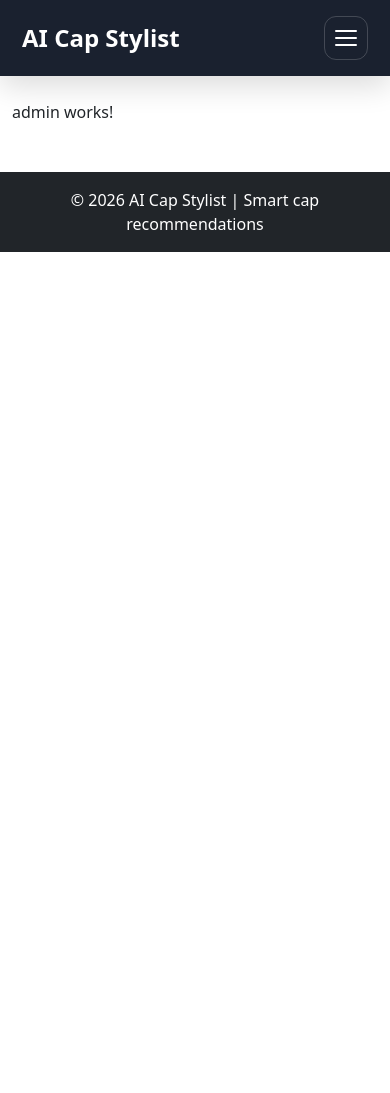
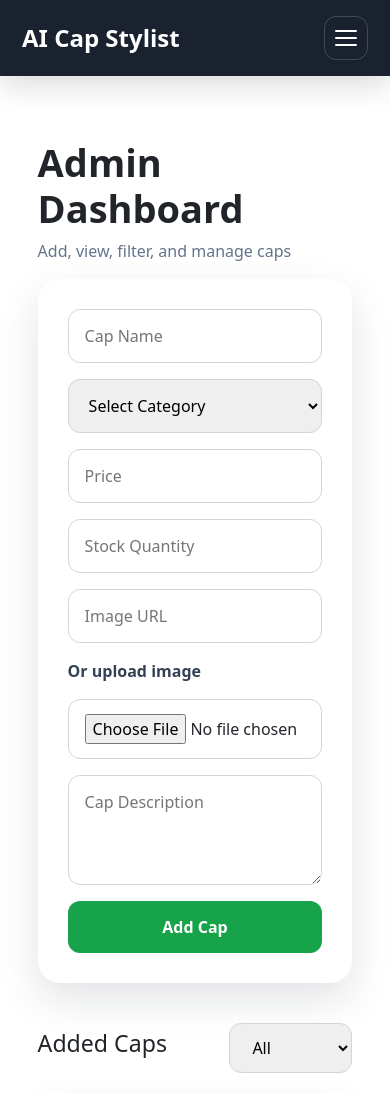
Before and after one commit to uday7518/Ai-Cap-Stylist, an Angular app: page /admin in a window 390 px wide. Shown: the top 1093 px of the page. Before the commit the page ends 844 px from the top, so only its background shows below. Built offline with nearby package versions, Linux system fonts and the light colour scheme; grey boxes are pictures that could not be loaded.

Commit message:
admin page to catalog page

```diff
--- a/src/app/pages/admin/admin.css
+++ b/src/app/pages/admin/admin.css
@@ -0,0 +1,110 @@
+.admin-page {
+  padding: 40px 7%;
+}
+
+.admin-page h2 {
+  font-size: 38px;
+  font-weight: 800;
+}
+
+.admin-page p {
+  color: #64748b;
+}
+
+.admin-card {
+  max-width: 700px;
+  background: white;
+  padding: 30px;
+  border-radius: 22px;
+  box-shadow: 0 16px 40px rgba(15, 23, 42, 0.12);
+  display: grid;
+  gap: 16px;
+}
+
+.admin-card input,
+.admin-card select,
+.admin-card textarea {
+  width: 100%;
+  padding: 14px 16px;
+  border: 1px solid #d1d5db;
+  border-radius: 12px;
+  outline: none;
+}
+
+.admin-card textarea {
+  min-height: 110px;
+}
+
+.admin-card button {
+  border: none;
+  padding: 14px;
+  border-radius: 12px;
+  background: #16a34a;
+  color: white;
+  font-weight: 800;
+}
+
+.cap-card {
+  background: white;
+  border-radius: 18px;
+  overflow: hidden;
+  box-shadow: 0 12px 32px rgba(15, 23, 42, 0.1);
+}
+
+.cap-card img {
+  width: 100%;
+  height: 230px;
+  object-fit: cover;
+}
+
+.cap-body {
+  padding: 20px;
+}
+
+.delete-btn {
+  margin-top: 14px;
+  border: none;
+  background: #dc2626;
+  color: white;
+  padding: 10px 18px;
+  border-radius: 10px;
+  font-weight: 700;
+}
+
+.edit-btn {
+  margin-top: 14px;
+  margin-right: 10px;
+  border: none;
+  background: #2563eb;
+  color: white;
+  padding: 10px 18px;
+  border-radius: 10px;
+  font-weight: 700;
+}
+
+.preview-img {
+  width: 180px;
+  height: 140px;
+  object-fit: cover;
+  border-radius: 14px;
+  border: 1px solid #e5e7eb;
+}
+
+.upload-label {
+  font-weight: 700;
+  color: #334155;
+}
+
+.admin-header-row {
+  margin-top: 40px;
+  margin-bottom: 22px;
+  display: flex;
+  justify-content: space-between;
+  align-items: center;
+}
+
+.admin-header-row select {
+  padding: 12px 18px;
+  border-radius: 12px;
+  border: 1px solid #d1d5db;
+}
--- a/src/app/pages/admin/admin.html
+++ b/src/app/pages/admin/admin.html
@@ -1 +1,59 @@
-<p>admin works!</p>
+<div class="admin-page">
+  <h2>Admin Dashboard</h2>
+  <p>Add, view, filter, and manage caps</p>
+
+  <div class="admin-card">
+    <input type="text" placeholder="Cap Name" [(ngModel)]="newCap.name" />
+
+    <select [(ngModel)]="newCap.category">
+      <option value="">Select Category</option>
+      <option *ngFor="let category of categories" [value]="category">
+        {{ category }}
+      </option>
+    </select>
+
+    <input type="number" placeholder="Price" [(ngModel)]="newCap.price" />
+    <input type="number" placeholder="Stock Quantity" [(ngModel)]="newCap.stock" />
+
+    <input type="text" placeholder="Image URL" [(ngModel)]="newCap.image" />
+
+    <label class="upload-label">Or upload image</label>
+    <input type="file" accept="image/*" (change)="onImageUpload($event)" />
+
+    <img *ngIf="newCap.image" [src]="newCap.image" class="preview-img" alt="Cap preview" />
+
+    <textarea placeholder="Cap Description" [(ngModel)]="newCap.description"></textarea>
+
+    <button (click)="addCap()">{{ isEditMode ? 'Update Cap' : 'Add Cap' }}</button>
+  </div>
+
+  <div class="admin-header-row">
+    <h3>Added Caps</h3>
+
+    <select [(ngModel)]="selectedCategory">
+      <option value="All">All</option>
+      <option *ngFor="let category of categories" [value]="category">
+        {{ category }}
+      </option>
+    </select>
+  </div>
+
+  <div class="row">
+    <div class="col-md-4 mb-4" *ngFor="let cap of filteredCaps">
+      <div class="cap-card">
+        <img [src]="cap.image" [alt]="cap.name" />
+
+        <div class="cap-body">
+          <h5>{{ cap.name }}</h5>
+          <p>{{ cap.category }}</p>
+          <p>{{ cap.description }}</p>
+          <h6>${{ cap.price }}</h6>
+          <small>Stock: {{ cap.stock }}</small>
+          <br />
+          <button class="edit-btn" (click)="editCap(cap)">Edit</button>
+          <button class="delete-btn" (click)="deleteCap(cap)">Delete</button>
+        </div>
+      </div>
+    </div>
+  </div>
+</div>
--- a/src/app/pages/admin/admin.ts
+++ b/src/app/pages/admin/admin.ts
@@ -1,11 +1,112 @@
 import { Component } from '@angular/core';
+import { CommonModule } from '@angular/common';
+import { FormsModule } from '@angular/forms';
+import { Product } from '../../services/product';
 
 @Component({
   selector: 'app-admin',
-  imports: [],
+  imports: [CommonModule, FormsModule],
   templateUrl: './admin.html',
-  styleUrl: './admin.css',
+  styleUrl: './admin.css'
 })
 export class Admin {
+  caps: any[] = [];
 
+  categories = ['Beach', 'Dinner', 'Vacation', 'Picnic', 'Sports', 'Casual'];
+  selectedCategory = 'All';
+  isEditMode = false;
+
+  newCap = {
+    id: 0,
+    name: '',
+    category: '',
+    price: null,
+    stock: null,
+    image: '',
+    description: ''
+  };
+
+  constructor(private productService: Product) {
+    this.loadCaps();
+  }
+
+  loadCaps() {
+    this.caps = this.productService.getProducts();
+  }
+
+  get filteredCaps() {
+    if (this.selectedCategory === 'All') {
+      return this.caps;
+    }
+
+    return this.caps.filter(cap => cap.category === this.selectedCategory);
+  }
+
+  onImageUpload(event: Event) {
+    const input = event.target as HTMLInputElement;
+
+    if (!input.files || input.files.length === 0) {
+      return;
+    }
+
+    const file = input.files[0];
+    const reader = new FileReader();
+
+    reader.onload = () => {
+      this.newCap.image = reader.result as string;
+    };
+
+    reader.readAsDataURL(file);
+  }
+
+  addCap() {
+    if (
+      !this.newCap.name ||
+      !this.newCap.category ||
+      !this.newCap.price ||
+      !this.newCap.stock ||
+      !this.newCap.image ||
+      !this.newCap.description
+    ) {
+      alert('Please fill all fields');
+      return;
+    }
+
+    if (this.isEditMode) {
+      this.productService.updateProduct({ ...this.newCap });
+      this.isEditMode = false;
+      alert('Cap updated successfully!');
+    } else {
+      const capToAdd = {
+        ...this.newCap,
+        id: Date.now()
+      };
+
+      this.productService.addProduct(capToAdd);
+      alert('Cap added successfully!');
+    }
+
+    this.newCap = {
+      id: 0,
+      name: '',
+      category: '',
+      price: null,
+      stock: null,
+      image: '',
+      description: ''
+    };
+
+    this.loadCaps();
+  }
+
+  editCap(cap: any) {
+    this.newCap = { ...cap };
+    this.isEditMode = true;
+    window.scrollTo({ top: 0, behavior: 'smooth' });
+  }
+
+  deleteCap(cap: any) {
+    this.productService.deleteProductById(cap.id);
+    this.loadCaps();
+  }
 }
--- a/src/app/pages/catalog/catalog.ts
+++ b/src/app/pages/catalog/catalog.ts
@@ -1,5 +1,6 @@
 import { Component } from '@angular/core';
 import { CommonModule } from '@angular/common';
+import { Product } from '../../services/product';
 
 @Component({
   selector: 'app-catalog',
@@ -13,50 +14,11 @@ export class CatalogComponent {
 
   categories = ['All', 'Beach', 'Dinner', 'Vacation', 'Picnic', 'Sports', 'Casual'];
 
-  caps = [
-    {
-      name: 'Beach Vibe Cap',
-      category: 'Beach',
-      price: 20,
-      image: 'https://images.unsplash.com/photo-1521369909029-2afed882baee'
-    },
-    {
-      name: 'Ocean Blue Cap',
-      category: 'Beach',
-      price: 22,
-      image: 'https://images.unsplash.com/photo-1503342217505-b0a15ec3261c'
-    },
-    {
-      name: 'Elegant Black Cap',
-      category: 'Dinner',
-      price: 28,
-      image: 'https://images.unsplash.com/photo-1588850561407-ed78c282e89b'
-    },
-    {
-      name: 'Vacation Beige Cap',
-      category: 'Vacation',
-      price: 24,
-      image: 'https://images.unsplash.com/photo-1575428652377-a2d80e2277fc'
-    },
-    {
-      name: 'Picnic Green Cap',
-      category: 'Picnic',
-      price: 21,
-      image: 'https://images.unsplash.com/photo-1534215754734-18e55d13e346'
-    },
-    {
-      name: 'Sporty Cap',
-      category: 'Sports',
-      price: 25,
-      image: 'https://images.unsplash.com/photo-1575428652377-a2d80e2277fc'
-    },
-    {
-      name: 'Classic Black Cap',
-      category: 'Casual',
-      price: 18,
-      image: 'https://images.unsplash.com/photo-1588850561407-ed78c282e89b'
-    }
-  ];
+  caps: any[] = [];
+
+  constructor(private productService: Product) {
+    this.caps = this.productService.getProducts();
+  }
 
   get filteredCaps() {
     if (this.selectedCategory === 'All') {
--- a/src/app/services/product.ts
+++ b/src/app/services/product.ts
@@ -1,8 +1,82 @@
 import { Injectable } from '@angular/core';
 
 @Injectable({
-  providedIn: 'root',
+  providedIn: 'root'
 })
 export class Product {
+  private storageKey = 'caps';
 
+  getProducts() {
+    const savedCaps = localStorage.getItem(this.storageKey);
+
+    if (savedCaps) {
+      return JSON.parse(savedCaps);
+    }
+
+    return this.getDefaultCaps();
+  }
+
+  saveProducts(caps: any[]) {
+    localStorage.setItem(this.storageKey, JSON.stringify(caps));
+  }
+
+  addProduct(cap: any) {
+    const caps = this.getProducts();
+    caps.push(cap);
+    this.saveProducts(caps);
+  }
+
+  updateProduct(updatedCap: any) {
+    const caps = this.getProducts();
+
+    const updatedCaps = caps.map((cap: any) =>
+      cap.id === updatedCap.id ? updatedCap : cap
+    );
+
+    this.saveProducts(updatedCaps);
+  }
+
+  deleteProduct(index: number) {
+    const caps = this.getProducts();
+    caps.splice(index, 1);
+    this.saveProducts(caps);
+  }
+
+  deleteProductById(id: number) {
+    const caps = this.getProducts();
+    const updatedCaps = caps.filter((cap: any) => cap.id !== id);
+    this.saveProducts(updatedCaps);
+  }
+
+  getDefaultCaps() {
+    return [
+      {
+        id: 1,
+        name: 'Beach Vibe Cap',
+        category: 'Beach',
+        price: 20,
+        stock: 40,
+        description: 'Lightweight cap perfect for beach trips.',
+        image: 'https://images.unsplash.com/photo-1521369909029-2afed882baee'
+      },
+      {
+        id: 2,
+        name: 'Sporty Cap',
+        category: 'Sports',
+        price: 25,
+        stock: 35,
+        description: 'Comfortable cap for sports and outdoor activities.',
+        image: 'https://images.unsplash.com/photo-1575428652377-a2d80e2277fc'
+      },
+      {
+        id: 3,
+        name: 'Classic Black Cap',
+        category: 'Casual',
+        price: 18,
+        stock: 50,
+        description: 'Classic black cap for everyday casual wear.',
+        image: 'https://images.unsplash.com/photo-1588850561407-ed78c282e89b'
+      }
+    ];
+  }
 }
```
